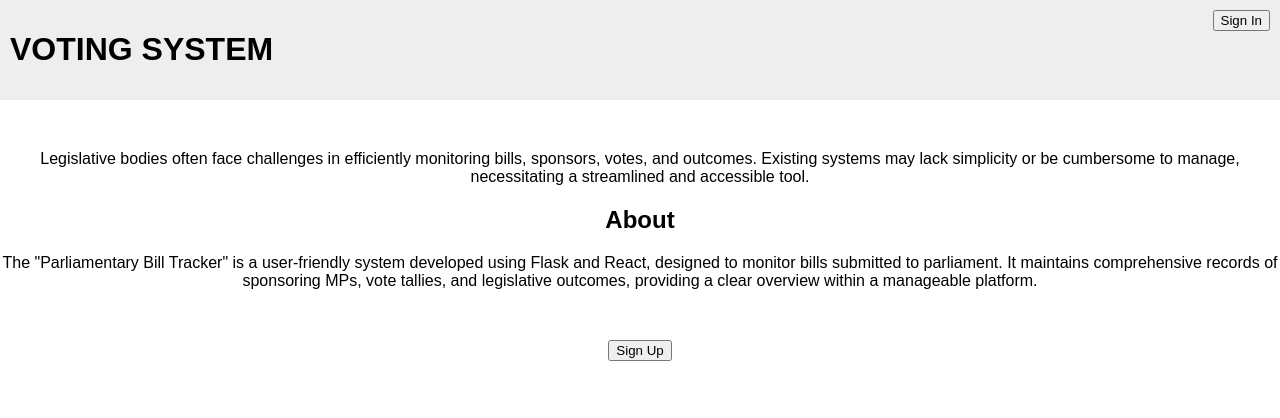
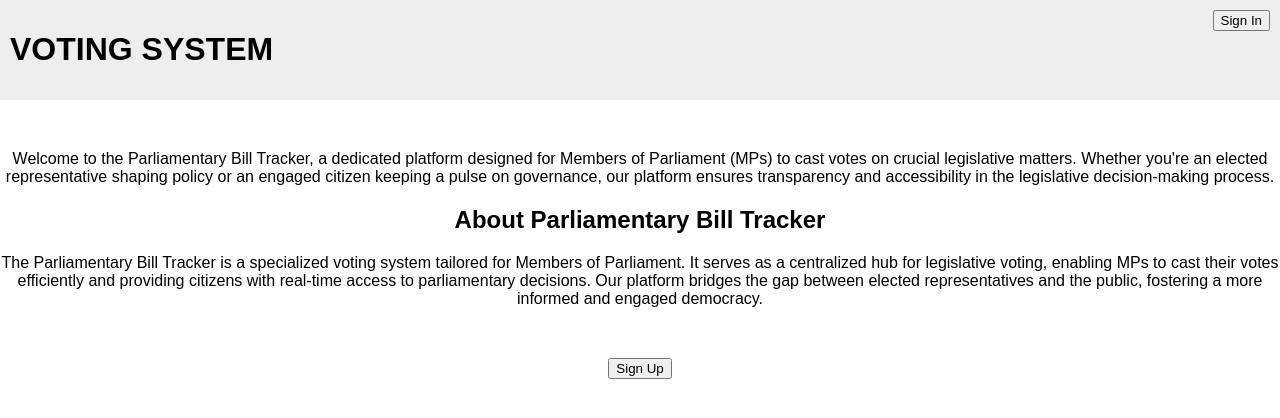
Before and after one commit to dicksonguantai/Phase-4-Project-Parliament, a React (Create React App) app in the folder client/: page / in a window 1280 px wide. Shown: the top 418 px of the page. Built offline with nearby package versions, Linux system fonts and the light colour scheme.

Commit message:
Update Home page template

```diff
--- a/client/src/components/Home.js
+++ b/client/src/components/Home.js
@@ -14,9 +14,9 @@ function Home () {
                 </Link>
             </div>
             <div className="content-text">
-                <p>Legislative bodies often face challenges in efficiently monitoring bills, sponsors, votes, and outcomes. Existing systems may lack simplicity or be cumbersome to manage, necessitating a streamlined and accessible tool.</p>
-                <h2>About</h2>
-                <p>The "Parliamentary Bill Tracker" is a user-friendly system developed using Flask and React, designed to monitor bills submitted to parliament. It maintains comprehensive records of sponsoring MPs, vote tallies, and legislative outcomes, providing a clear overview within a manageable platform.</p>
+                <p>Welcome to the Parliamentary Bill Tracker, a dedicated platform designed for Members of Parliament (MPs) to cast votes on crucial legislative matters. Whether you're an elected representative shaping policy or an engaged citizen keeping a pulse on governance, our platform ensures transparency and accessibility in the legislative decision-making process.</p>
+                <h2>About Parliamentary Bill Tracker</h2>
+                <p>The Parliamentary Bill Tracker is a specialized voting system tailored for Members of Parliament. It serves as a centralized hub for legislative voting, enabling MPs to cast their votes efficiently and providing citizens with real-time access to parliamentary decisions. Our platform bridges the gap between elected representatives and the public, fostering a more informed and engaged democracy.</p>
             </div>
             <div className="signup-button">
                 <Link to="/signup">
```
Also changed, not shown: client/src/App.css (line endings or trailing spaces).
